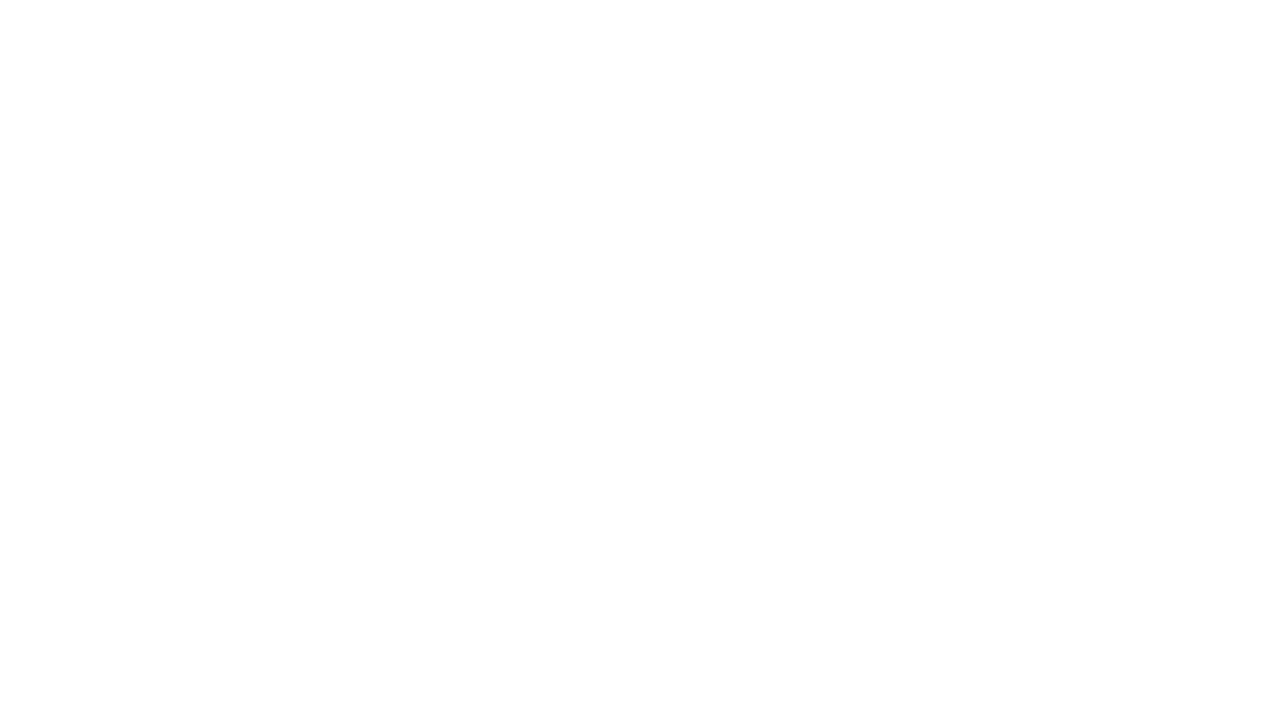
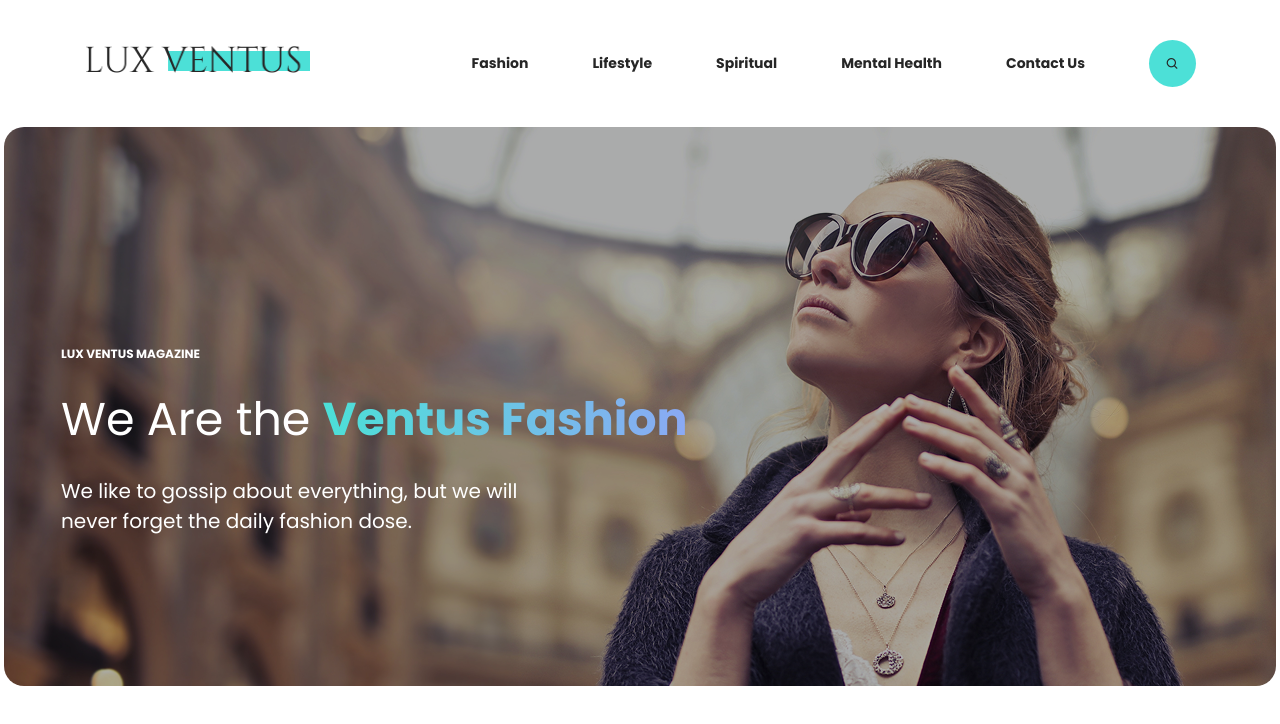
Before and after one commit to Dachik00/Group-assignment, a plain HTML site: page index.html in a window 1280 px wide. Drawn offline with nearby package versions, Linux system fonts and the light colour scheme.

Commit message:
header-firstsection

```diff
--- a/index.html
+++ b/index.html
@@ -4,10 +4,45 @@
     <meta charset="UTF-8">
     <meta name="viewport" content="width=device-width, initial-scale=1.0">
     <title>Lux Ventus</title>
+    <link rel="stylesheet" href="style.css">
+    <link href="https://fonts.googleapis.com/css2?family=Poppins:wght@400;700&display=swap" rel="stylesheet">
+    <link href='https://unpkg.com/boxicons@2.1.4/css/boxicons.min.css' rel='stylesheet'>
+
 </head>
 <body>
+<!-- ======================headeer!!!!========================================= -->
+    <header>
+        <div class="header">
+            <div class="logo">
+                <a href="#"><img src="./photos/logo.png" alt=""></a>
+            </div>
+
+            <div class="nav">
+                 <a href="#">Fashion</a>
+                 <a href="#">Lifestyle</a>
+                 <a href="#">Spiritual</a>
+                 <a href="#">Mental Health</a>
+                 <a href="#">Contact Us</a>
+                 <a href="#" class="search"><i class='bx bx-search'></i></a>
+
+            </div>
 
 
+        </div>
+    </header>
+   <!-- =========================SECTION!!!!!!!!!!!==================  -->
+
+    <section class="first-section">
+        <div class="background">
+            <h3>LUX VENTUS MAGAZINE</h3>
+            <h1>We Are the <span>Ventus Fashion</span></h1>
+            <p>We like to gossip about everything, but we will never forget the daily fashion dose.</p>
+        </div>
+
+
+
+
+    </section>
 
 
 
--- a/style.css
+++ b/style.css
@@ -4,3 +4,114 @@
     box-sizing: border-box;
     text-decoration: 0;
 }
+/* ==================HEADEEER STYLE!!!!============================ */
+.logo img{
+    width: 226px;
+    height: 49px;
+}
+
+.header{
+    max-width: 1440px;
+    margin: 0 auto;
+    display: flex;
+    justify-content: space-between;
+    align-items: center;
+    padding: 37px 84px;
+
+}
+
+.nav{
+    display: flex;
+    gap: 64px;
+}
+
+.nav a{
+    display: flex;
+    align-items: center;
+    font-family: 'Poppins';
+    font-weight: 700;
+    font-size: 14px;
+    line-height: 21px;
+    letter-spacing: 0%;
+    color: #262626;
+
+}
+
+.nav a:nth-child(1):hover,
+.nav a:nth-child(2):hover,
+.nav a:nth-child(3):hover,
+.nav a:nth-child(4):hover,
+.nav a:nth-child(5):hover {
+    background-color: #4CE0D7;
+    width: 143px;
+    height: 35px;
+    justify-content: center;
+    border-radius: 40px;
+}
+.search i{
+    display: flex;
+    align-items: center;
+    width: 17px;
+    height: 17px;
+    top: 3px;
+    left: 3px;
+    border-width: 1.5px;
+
+
+}
+
+.search i{
+    background-color: #4CE0D7;
+    width: 47px;
+    height: 47px;
+    border-radius:30px;
+    justify-content: center;
+
+}
+
+/* ===========================SECTIOON STYLE!!!!!!!========================= */
+
+.background{
+    margin: 0 auto;
+    max-width: 1272px;
+    height: 559px;
+    background-image: url(./photos/1photo.png);
+    border-radius: 20px;
+    padding-top: 218px;
+    padding-left: 57px;
+    display: flex;
+    flex-direction: column;
+    gap:22px;
+
+}
+
+.background{
+    font-family: 'Poppins', sans-serif;
+}
+
+.background h3{
+    color: #FFFFFF;
+    font-size: 12px;
+    font-weight: 700;
+}
+
+.background h1{
+    font-size: 46px;
+    font-weight: 400;
+    color: #FFFFFF;
+}
+
+.background p{
+    font-size: 20px;
+    font-weight: 400;
+    color: #FFFFFF;
+    max-width: 490px;
+}
+
+.background span{
+    font-weight: 700;
+    font-size: 46px;
+    background: linear-gradient(to right, #4CE0D7, #8BA9F4);
+    background-clip: text;
+    -webkit-text-fill-color: transparent;
+}
```
Also changed, not shown: photos/1photo.png (added), photos/logo.png (added), 3 other files.
